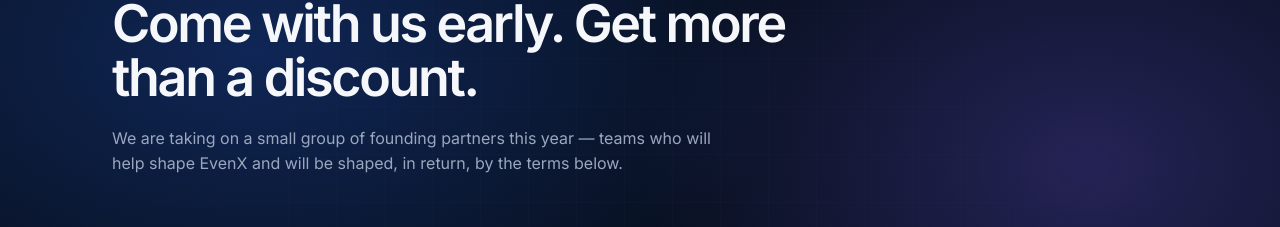
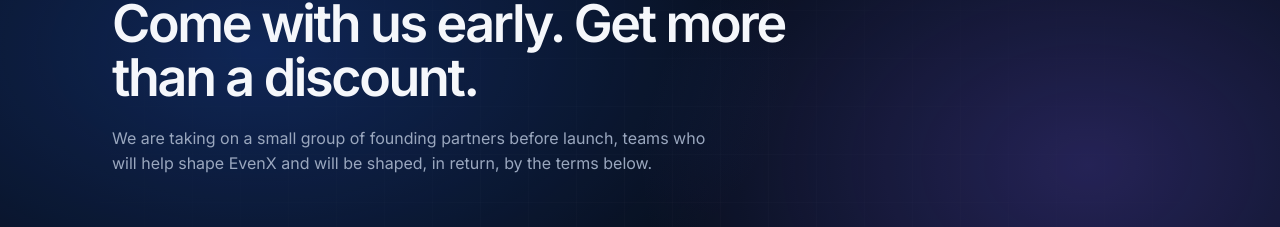
Before and after one commit to EvenX-official/WebV1, a Next.js app: page /demo in a window 1280 px wide. Shown: the part 1156-1383 px from the top of the page. Built offline with nearby package versions, Linux system fonts and the light colour scheme; no server answers; a web font is replaced by a local one.

Commit message:
Demo: reword founding partners intro from 'this year' to 'before launch'
Co-Authored-By: Claude Opus 4.7 <noreply@anthropic.com>
Claude-Session: https://claude.ai/code/session_019TVXztHXmYXhJcLnHSKN68

```diff
--- a/app/demo/page.tsx
+++ b/app/demo/page.tsx
@@ -184,8 +184,8 @@ function FoundingPartners() {
             Come with us early. Get more than a discount.
           </h2>
           <p className="mt-5 text-[16px] leading-[1.6] text-content-onDark-muted max-w-[620px]">
-            We are taking on a small group of founding partners this year — teams who will help
-            shape EvenX and will be shaped, in return, by the terms below.
+            We are taking on a small group of founding partners before launch, teams who will
+            help shape EvenX and will be shaped, in return, by the terms below.
           </p>
         </div>
 
```
